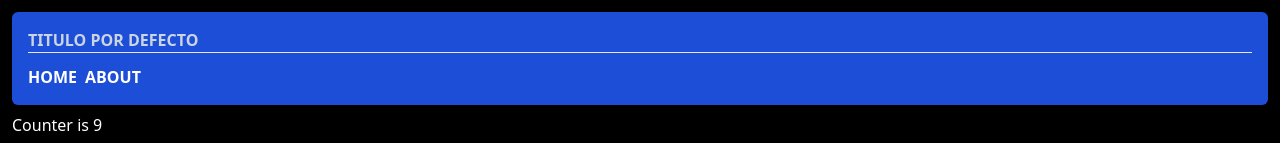
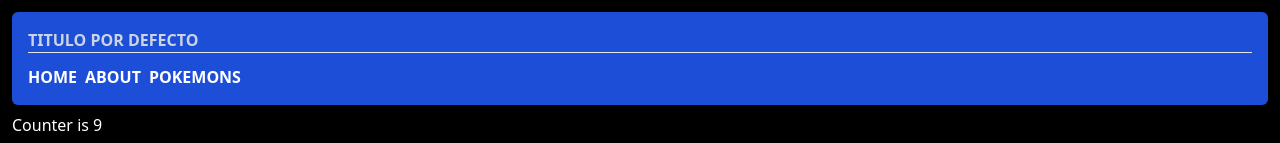
Before and after one commit to patoCode/vue-intermedio, a Vue app: page / in a window 1280 px wide. Shown: the top 143 px of the page. Built offline with nearby package versions, Linux system fonts and the light colour scheme.

Commit message:
ROUTER: Definicion de rutas exclusivas para "pokemons", con constante ROUTE_NAME para centralizar el name de la ruta padre

```diff
--- a/src/pokemons/layouts/PokemonLayout.vue
+++ b/src/pokemons/layouts/PokemonLayout.vue
@@ -1,4 +1,5 @@
 <template>
   <div>Pokemon Layout</div>
+  <RouterView></RouterView>
 </template>
 <script setup lang="ts"></script>
--- /dev/null
+++ b/src/pokemons/router/index.ts
@@ -0,0 +1,16 @@
+import type { RouteRecordRaw } from 'vue-router'
+
+const ROUTE_NAME = 'pokemons'
+export const pokemonRoutes: RouteRecordRaw = {
+  path: `/${ROUTE_NAME}`,
+  redirect: `/${ROUTE_NAME}/list`,
+  component: () => import('@/pokemons/layouts/PokemonLayout.vue'),
+  children: [
+    { path: `/${ROUTE_NAME}/list`, component: () => import('@/pokemons/pages/PokemonList.vue') },
+    {
+      path: `/${ROUTE_NAME}/search`,
+      component: () => import('@/pokemons/pages/PokemonSearch.vue'),
+    },
+    { path: `/${ROUTE_NAME}/by/:id`, component: () => import('@/pokemons/pages/PokemonById.vue') },
+  ],
+}
--- a/src/pokemons/router/list-routes.ts
+++ b/src/pokemons/router/list-routes.ts
@@ -7,4 +7,5 @@ export interface RouterLink {
 export const routerLinks: RouterLink[] = [
   { path: '/', name: 'home', title: 'Home' },
   { path: '/about', name: 'about', title: 'About' },
+  { path: '/pokemons', name: 'pokemons', title: 'Pokemons' },
 ]
--- a/src/router/index.ts
+++ b/src/router/index.ts
@@ -1,4 +1,5 @@
 import CounterView from '@/counter/views/CounterView.vue'
+import { pokemonRoutes } from '@/pokemons/router/indeX'
 import { createRouter, createWebHistory } from 'vue-router'
 
 const router = createRouter({
@@ -8,6 +9,11 @@ const router = createRouter({
       path: '/',
       name: 'home',
       component: CounterView,
+    },
+    {
+      //& OJO!!!! es importante el orden de esta asignacion, al reves de como esta ahora noi funciona
+      ...pokemonRoutes,
+      path: '/pokemons',
     },
     {
       path: '/:pathMatch(.*)',
```
